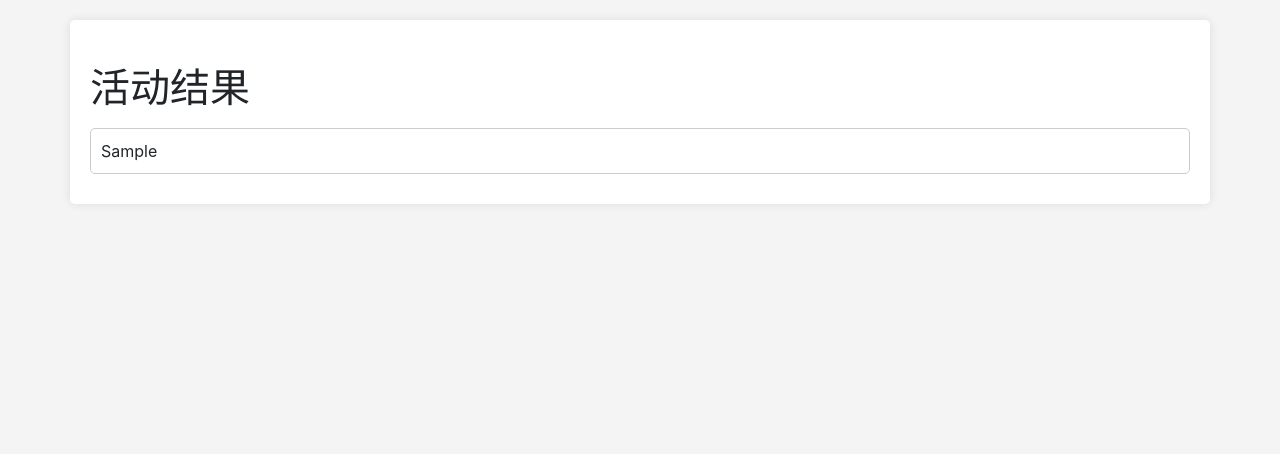
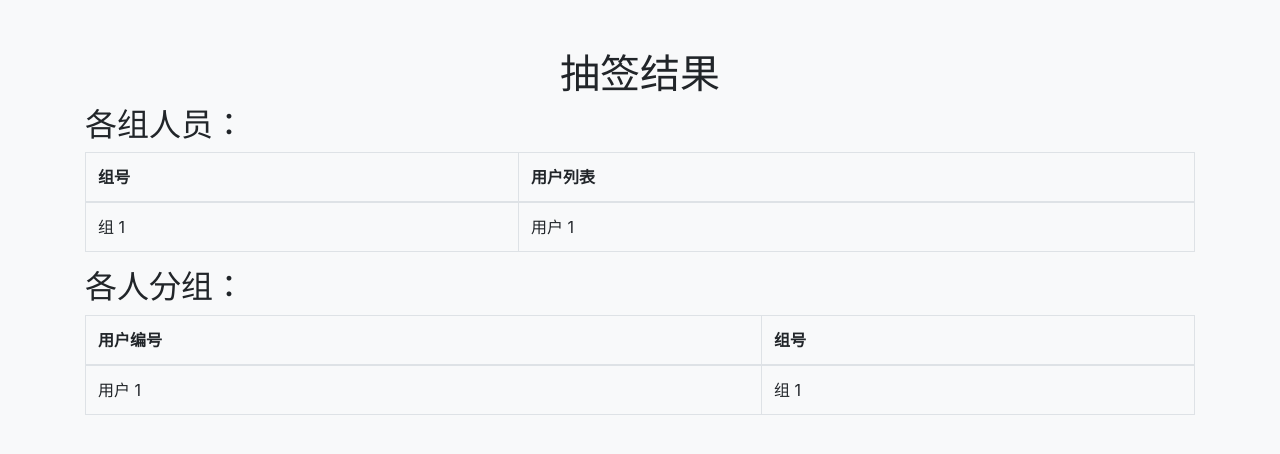
Before and after one commit to 097/chouqian, a Flask app: template templates/activity_results.html in a window 1280 px wide. Shown: the top 454 px of the page. Run offline with Flask 3, Linux system fonts and the light colour scheme; the template is opened without the code that fills it: most values are stand-ins (such as "Sample title", 1, 10 or a date in 2020); some libraries are stand-ins or nearby versions.

Commit message:
update html
Signed-off-by: linjunqi <linjunqi@xiaomi.com>

```diff
--- a/app.py
+++ b/app.py
@@ -181,36 +181,49 @@ def start_draw(link_id):
 def activity_results(activity_id):
     # 获取指定活动的队伍分配数据
     group_assignment = activity_group_assignments.get(activity_id)
-    n = activity_data.get(activity_id)
+    n = int(activity_data.get(activity_id, {}).get('num_of_people', 0))
 
     if group_assignment is not None:
-        # 创建一个空列表来保存每个用户的抽签结果
-        user_draw_results = []
+        # 初始化两个字典
+        user_group_dict = {}
+        group_user_dict = {}
 
-        # 遍历队伍分配数据，查找每个用户的抽签结果
+        # 遍历队伍分配数据，查找每个用户的组号
         for user_number, group_number in group_assignment.items():
-            draw_status_id= f"{activity_id}_{user_number}"
-
+            draw_status_id = f"{activity_id}_{user_number}"
             local_draw_status = draw_status.get(draw_status_id, False)
 
+            # 更新user_group_dict
             if local_draw_status:
-                user_draw_result = f"用户 {user_number}: 组 {group_number}"
+                user_group_dict[user_number] = group_number
             else:
-                user_draw_result = f"用户 {user_number}: 未抽签"
-            user_draw_results.append(user_draw_result)
+                user_group_dict[user_number] = -1
 
-        # 按用户编号从小到大排序
-        user_draw_results.sort(key=lambda x: int(re.search(r'\d+', x).group()))
-        return render_template('activity_results.html', user_draw_results=user_draw_results)
-    elif n is not None:
-        # 创建一个空列表来保存每个用户的抽签结果
-        user_draw_results = []
+            # 更新group_user_dict
+            if group_number not in group_user_dict:
+                group_user_dict[group_number] = []
 
-        # 生成 n 个 "用户 X: 未抽签" 的字符串
-        for user_number in range(1, n + 1):
-            user_draw_result = f"用户 {user_number}: 未抽签"
-            user_draw_results.append(user_draw_result)
-        return render_template('activity_results.html', user_draw_results=user_draw_results)
+            # 考虑local_draw_status，只有当local_draw_status为True时才添加用户
+            if local_draw_status:
+                group_user_dict[group_number].append(user_number)
+
+        # 对group_user_dict中的用户列表按用户编号排序
+        for group_number, user_list in group_user_dict.items():
+            if len(user_list) < 2:
+                # 如果用户列表元素个数不足2个，补充编号为999的用户
+                user_list.extend([999] * (2 - len(user_list)))
+            group_user_dict[group_number] = sorted(user_list)
+
+        # 按键从小到大排序 user_group_dict 和 group_user_dict
+        user_group_dict = dict(sorted(user_group_dict.items()))
+        group_user_dict = dict(sorted(group_user_dict.items()))
+        return render_template('activity_results.html', user_group_dict=user_group_dict, group_user_dict=group_user_dict)
+    elif n !=0 :
+        # 初始化两个字典
+        user_group_dict = {user_number: -1 for user_number in range(1, n + 1)}
+        group_user_dict = {group_number: [999, 999] for group_number in range(1, n // 2 + 1)}
+
+        return render_template('activity_results.html', user_group_dict=user_group_dict, group_user_dict=group_user_dict)
     else:
         return "无效的活动 ID"
 
--- a/templates/activity_results.html
+++ b/templates/activity_results.html
@@ -2,63 +2,90 @@
 <html lang="en">
 <head>
     <meta charset="UTF-8">
-    <title>活动结果</title>
-    <!-- 引入Bootstrap CSS，替换以下链接为您自己的CDN链接 -->
+    <meta name="viewport" content="width=device-width, initial-scale=1.0">
+    <title>抽签活动结果</title>
+    <!-- 使用Bootstrap CSS，替换以下链接为您自己的CDN链接 -->
     <link rel="stylesheet" href="https://cdn.bootcdn.net/ajax/libs/twitter-bootstrap/4.6.0/css/bootstrap.min.css">
     <!-- 自定义CSS样式 -->
     <style>
+        /* 自定义样式 */
         body {
-            background-color: #f4f4f4;
-            padding: 20px;
+            background-color: #f8f9fa;
         }
 
         .container {
-            background-color: #fff;
-            padding: 20px;
-            border-radius: 5px;
-            box-shadow: 0 0 10px rgba(0, 0, 0, 0.1);
+            margin-top: 50px;
         }
 
-        .user-result {
-            margin-bottom: 10px;
-            padding: 10px;
-            border: 1px solid #ccc;
-            border-radius: 5px;
-            background-color: #fff;
-            display: flex;
-            justify-content: space-between;
-            align-items: center;
+        h1 {
+            text-align: center;
         }
 
-        .user-result p {
-            margin: 0;
+        table {
+            width: 100%;
         }
 
-        .user-result span {
-            font-weight: bold;
+        table, th, td {
+            border: 1px solid #dee2e6;
+            border-collapse: collapse;
+        }
+
+        th, td {
+            padding: 8px;
+            text-align: left;
         }
     </style>
 </head>
 <body>
     <div class="container">
-        <h1 class="mt-4">活动结果</h1>
-        <div class="mt-3">
-            {% if user_draw_results %}
-                {% for user_draw_result in user_draw_results %}
-                    <div class="user-result">
-                        <p>{{ user_draw_result }}</p>
-                    </div>
+        <h1 class="mt-3">抽签结果</h1>
+
+        <!-- 展示 group_user_dict -->
+        <h2>各组人员：</h2>
+        <table class="table table-bordered">
+            <thead>
+                <tr>
+                    <th scope="col">组号</th>
+                    <th scope="col">用户列表</th>
+                </tr>
+            </thead>
+            <tbody>
+                {% for group_number, user_list in group_user_dict.items() %}
+                    <tr>
+                        <td>组 {{ group_number }}</td>
+                        <td>
+                            {% for user_number in user_list %}
+                                {% if user_number == 999 %}
+                                    未产生
+                                {% else %}
+                                    用户 {{ user_number }}
+                                {% endif %}
+                                {% if not loop.last %}, {% endif %}
+                            {% endfor %}
+                        </td>
+                    </tr>
                 {% endfor %}
-            {% else %}
-                <p>暂无结果</p>
-            {% endif %}
-        </div>
+            </tbody>
+        </table>
+
+        <!-- 展示 user_group_dict -->
+        <h2>各人分组：</h2>
+        <table class="table table-bordered">
+            <thead>
+                <tr>
+                    <th scope="col">用户编号</th>
+                    <th scope="col">组号</th>
+                </tr>
+            </thead>
+            <tbody>
+                {% for user_number, group_number in user_group_dict.items() %}
+                    <tr>
+                        <td>用户 {{ user_number }}</td>
+                        <td>{% if group_number == -1 %}未抽签{% else %}组 {{ group_number }}{% endif %}</td>
+                    </tr>
+                {% endfor %}
+            </tbody>
+        </table>
     </div>
-
-    <!-- 引入Clipboard.js，替换以下链接为您自己的CDN链接 -->
-    <script src="https://cdn.bootcdn.net/ajax/libs/clipboard.js/2.0.8/clipboard.min.js"></script>
-    <script>
-        // 省略复制到剪贴板的 JavaScript 代码
-    </script>
 </body>
 </html>
```
